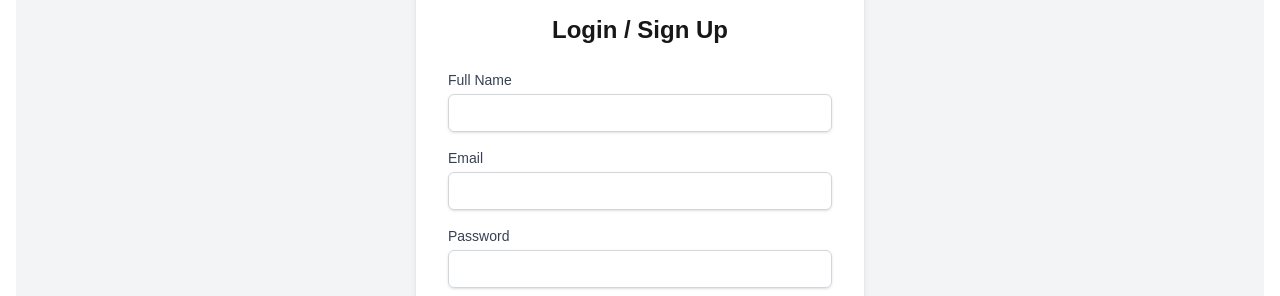
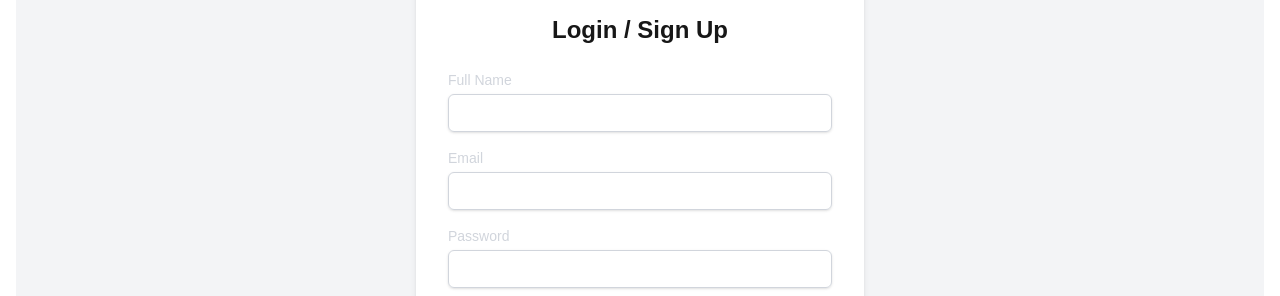
Before and after one commit to woodRock/christmas-list, a Next.js app: page /login in a window 1280 px wide. Shown: the part 306-602 px from the top of the page. Built offline with nearby package versions, Linux system fonts and the light colour scheme; no server answers.

Commit message:
Fix login page for dark mode:

```diff
--- a/src/app/login/page.tsx
+++ b/src/app/login/page.tsx
@@ -46,39 +46,39 @@ export default function Login() {
   }
 
   return (
-    <div className="min-h-screen flex items-center justify-center bg-gray-100">
-      <div className="max-w-md w-full bg-white p-8 rounded-lg shadow-md">
+    <div className="min-h-screen flex items-center justify-center bg-gray-100 dark:bg-gray-900">
+      <div className="max-w-md w-full bg-white dark:bg-gray-700 p-8 rounded-lg shadow-md">
         <h2 className="text-2xl font-bold mb-6 text-center">Login / Sign Up</h2>
         {message && <p className="text-red-500 text-center mb-4">{message}</p>}
         <form className="space-y-4">
           <div>
-            <label htmlFor="fullName" className="block text-sm font-medium text-gray-700">Full Name</label>
+            <label htmlFor="fullName" className="block text-sm font-medium text-gray-300">Full Name</label>
             <input
               type="text"
               id="fullName"
-              className="mt-1 block w-full px-3 py-2 border border-gray-300 rounded-md shadow-sm focus:outline-none focus:ring-indigo-500 focus:border-indigo-500 sm:text-sm"
+              className="mt-1 block w-full px-3 py-2 border border-gray-300 dark:border-gray-600 rounded-md shadow-sm focus:outline-none focus:ring-indigo-500 focus:border-indigo-500 sm:text-sm"
               value={fullName}
               onChange={(e) => setFullName(e.target.value)}
               required
             />
           </div>
           <div>
-            <label htmlFor="email" className="block text-sm font-medium text-gray-700">Email</label>
+            <label htmlFor="email" className="block text-sm font-medium text-gray-300">Email</label>
             <input
               type="email"
               id="email"
-              className="mt-1 block w-full px-3 py-2 border border-gray-300 rounded-md shadow-sm focus:outline-none focus:ring-indigo-500 focus:border-indigo-500 sm:text-sm"
+              className="mt-1 block w-full px-3 py-2 border border-gray-300 dark:border-gray-600 rounded-md shadow-sm focus:outline-none focus:ring-indigo-500 focus:border-indigo-500 sm:text-sm"
               value={email}
               onChange={(e) => setEmail(e.target.value)}
               required
             />
           </div>
           <div>
-            <label htmlFor="password" className="block text-sm font-medium text-gray-700">Password</label>
+            <label htmlFor="password" className="block text-sm font-medium text-gray-300">Password</label>
             <input
               type="password"
               id="password"
-              className="mt-1 block w-full px-3 py-2 border border-gray-300 rounded-md shadow-sm focus:outline-none focus:ring-indigo-500 focus:border-indigo-500 sm:text-sm"
+              className="mt-1 block w-full px-3 py-2 border border-gray-300 dark:border-gray-600 rounded-md shadow-sm focus:outline-none focus:ring-indigo-500 focus:border-indigo-500 sm:text-sm"
               value={password}
               onChange={(e) => setPassword(e.target.value)}
               required
```
